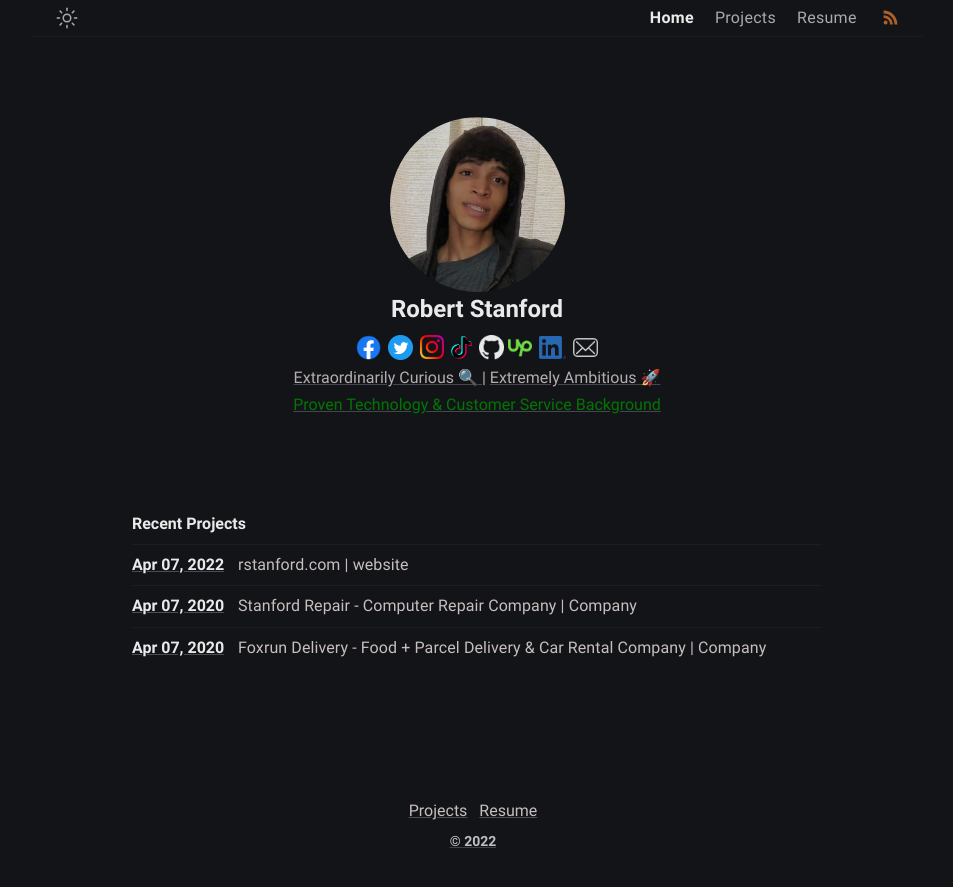
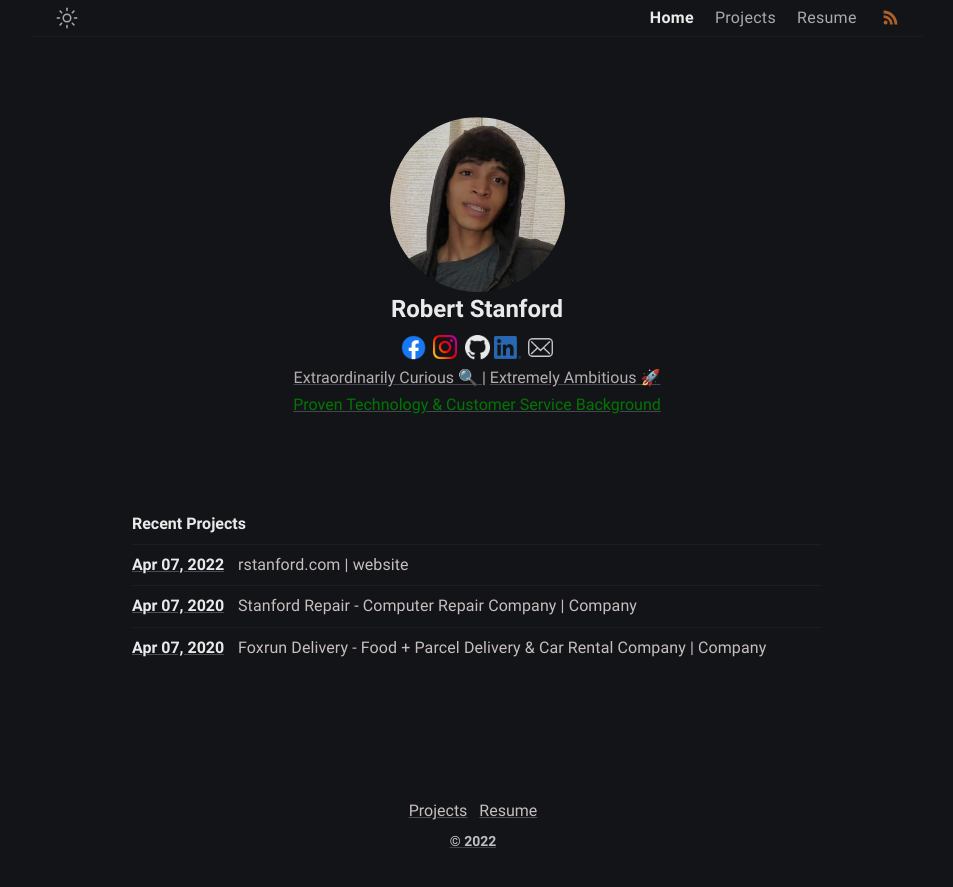
Before and after one commit to shmor3/personal-site, a Jekyll site: the page built from index.md, in a window 1280 px wide. Shown: the top 887 px of the page, without its empty margins (163-1116 px from the left). Built offline with Jekyll 4.4.1, drawn with Linux system fonts in a browser that asks for light colours.

Commit message:
Social Media Links

```diff
--- a/_includes/author.html
+++ b/_includes/author.html
@@ -10,11 +10,8 @@
   <h2 class="author-name"><a href="/">{{ site.author.name }}</a></h2>
   <span>
     <a href="https://facebook.com/robertandstuff/"><img class="social-media" src="../media/f_logo_RGB-Blue_58.png" height="25rem" alt="facebook"/></a>
-    <a href="https://twitter.com/robertandstuff_/"><img class="social-media" src="../media/Twitter social icons - circle - blue.png" height="25rem" alt="twitter"/></a>
     <a href="https://instagram.com/robertandstuff/"><img class="social-media" src="../media/Instagram_Glyph_Gradient_RGB.png" height="24rem" alt="instagram"/></a>
-    <a href="https://tiktok.com/@robertandstuff/"><img class="social-media" src="../media/TikTok-icon-glyph.png" height="23rem" alt="tiktok"/></a>
     <a href="https://github.com/shmor3"><img class="social-media-darkmode" src="../media/GitHub-Mark-64px.png" height="25rem" alt="github"/></a>
-    <a href="https://www.upwork.com/freelancers/~01500bdc2627e8814e"><img class="social-media" src="../media/upwork_logo_icon_170310.png" height="24rem" alt="upwork"/></a>
     <a href="https://www.linkedin.com/in/robertestanford/"><img class="social-media" src="../media/LI-In-Bug.png" height="23rem" alt="linkedin"/></a>
     <a href="mailto:contact@rstanford.com"><img class="social-media-darkmode" src="../media/586624.png" height="25rem" alt="email"/></a>
   </span>
```
Also changed, not shown: 3 other files.
